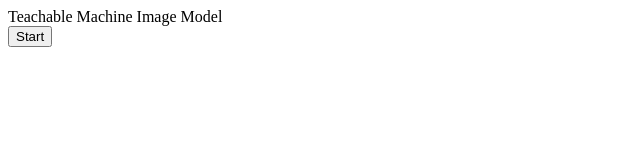
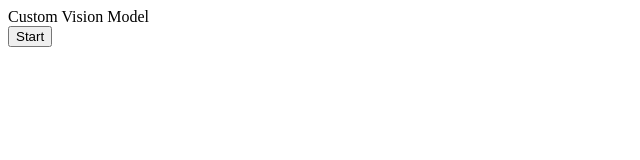
Before and after one commit to acass/customvisionapi, a plain HTML site: page index.html in a window 1280 px wide. Shown: the whole page, without its empty margins (0-640 px from the left). Drawn offline with Linux system fonts and the light colour scheme.

Commit message:
Updated Index.html

```diff
--- a/index.html
+++ b/index.html
@@ -1,4 +1,4 @@
-<div>Teachable Machine Image Model</div>
+<div>Custom Vision Model</div>
 <button type="button" onclick="init()">Start</button>
 <div id="webcam-container"></div>
 <div id="label-container"></div>
```
Also changed, not shown: 1 other file.
